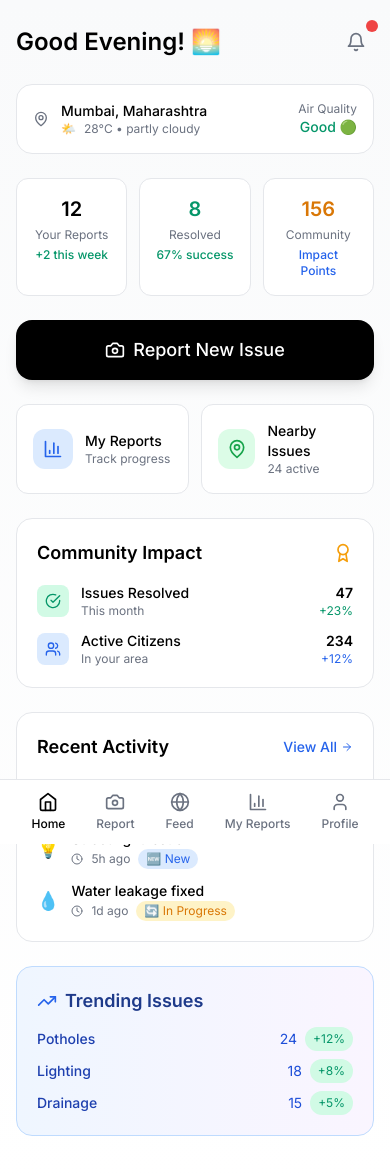
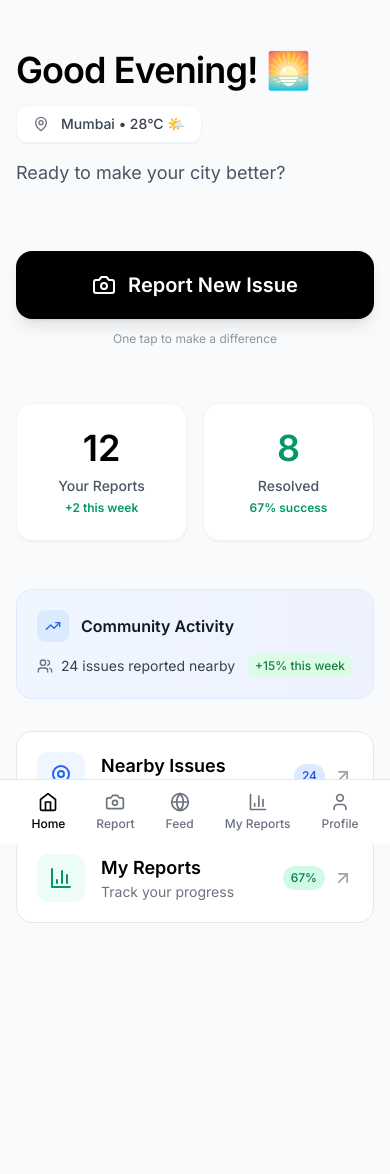
Before and after one commit to vaibhav555s/CivicConnect, a React (Vite) app: page / in a window 390 px wide. Shown: the top 1174 px of the page. After the commit the page ends 1083 px from the top, so only its background shows below. Built offline with nearby package versions, Linux system fonts and the light colour scheme.

Commit message:
Refactor MobileHome component for improved UI and animations, removing unused code and enhancing layout

```diff
--- a/src/components/MobileHome.tsx
+++ b/src/components/MobileHome.tsx
@@ -1,20 +1,11 @@
 import React, { useState, useEffect } from "react";
 import {
-  Plus,
+  Camera,
+  MapPin,
+  BarChart3,
+  ArrowUpRight,
   TrendingUp,
-  MapPin,
-  Camera,
-  Cloud,
-  Sun,
-  CloudRain,
-  BarChart3,
   Users,
-  Clock,
-  CheckCircle,
-  AlertCircle,
-  ArrowRight,
-  Bell,
-  Award,
 } from "lucide-react";
 
 interface WeatherData {
@@ -33,7 +24,6 @@ const MobileHome: React.FC<MobileHomeProps> = ({ onNavigate }) => {
   const [weather, setWeather] = useState<WeatherData | null>(null);
   const [loading, setLoading] = useState(true);
 
-  // Dynamic greeting based on time
   const getTimeBasedGreeting = () => {
     const hour = new Date().getHours();
     if (hour >= 5 && hour < 12) return "Good Morning! ☀️";
@@ -42,42 +32,9 @@ const MobileHome: React.FC<MobileHomeProps> = ({ onNavigate }) => {
     return "Good Night! 🌙";
   };
 
-  // Mock recent activity data
-  const recentActivity = [
-    {
-      id: 1,
-      type: "resolved",
-      title: "Pothole on MG Road",
-      time: "2h ago",
-      category: "🛣️",
-    },
-    {
-      id: 2,
-      type: "new",
-      title: "Street light issue",
-      time: "5h ago",
-      category: "💡",
-    },
-    {
-      id: 3,
-      type: "progress",
-      title: "Water leakage fixed",
-      time: "1d ago",
-      category: "💧",
-    },
-  ];
-
-  // Mock trending issues
-  const trendingIssues = [
-    { issue: "Potholes", count: 24, trend: "+12%" },
-    { issue: "Lighting", count: 18, trend: "+8%" },
-    { issue: "Drainage", count: 15, trend: "+5%" },
-  ];
-
   const fetchLocationAndWeather = async () => {
     try {
       setLoading(true);
-      // Simulate realistic loading time
       await new Promise((resolve) => setTimeout(resolve, 1200));
 
       const mockWeatherData: WeatherData = {
@@ -100,246 +57,206 @@ const MobileHome: React.FC<MobileHomeProps> = ({ onNavigate }) => {
   }, []);
 
   return (
-    <section className="px-4 pt-6 pb-12 bg-gradient-to-b from-subtle to-surface min-h-screen">
-      <div className="max-w-lg mx-auto">
-        {/* Header with Notification */}
-        <div className="flex items-center justify-between mb-6">
-          <div className="flex-1">
-            <h1 className="text-2xl font-semibold text-accent">
+    <section className="px-4 pt-12 pb-20 bg-gray-50 min-h-screen">
+      <div className="max-w-sm mx-auto">
+        {/* Header with subtle animation */}
+        <div className="mb-16 animate-fade-in">
+          <h1 className="text-4xl font-bold text-black mb-3 tracking-tight leading-tight">
             {getTimeBasedGreeting()}
           </h1>
-          </div>
-          <button className="p-2 hover:bg-surface rounded-xl transition-colors relative">
-            <Bell className="w-5 h-5 text-text-secondary" />
-            <div className="absolute -top-1 -right-1 w-3 h-3 bg-red-500 rounded-full"></div>
-          </button>
-        </div>
 
-        {/* Location & Weather Context */}
+          {/* Location Card - Clean but present */}
           {!loading && weather && (
-          <div className="bg-surface border border-borders rounded-2xl p-4 mb-6">
-            <div className="flex items-center justify-between">
-              <div className="flex items-center space-x-3">
-                <MapPin className="w-4 h-4 text-text-secondary" />
-                <div>
-                  <div className="font-medium text-accent text-sm">
-                    {weather.city}, {weather.state}
-                  </div>
-                  <div className="flex items-center space-x-2 text-xs text-text-secondary">
-                    <span>{weather.icon}</span>
-                    <span>
-                      {weather.temperature}°C • {weather.condition}
+            <div className="inline-flex items-center space-x-3 bg-white rounded-xl px-4 py-2 shadow-sm border border-gray-100 animate-slide-up">
+              <MapPin className="w-4 h-4 text-gray-500" />
+              <span className="text-sm font-medium text-gray-700">
+                {weather.city} • {weather.temperature}°C {weather.icon}
               </span>
-                  </div>
-                </div>
-              </div>
-              <div className="text-right">
-                <div className="text-xs text-text-secondary">Air Quality</div>
-                <div className="text-sm font-medium text-emerald-600">
-                  Good 🟢
-                </div>
-              </div>
-            </div>
             </div>
           )}
 
-        {/* Loading state */}
           {loading && (
-          <div className="bg-surface border border-borders rounded-2xl p-4 mb-6">
-            <div className="flex items-center space-x-3">
-              <div className="w-4 h-4 animate-pulse bg-gray-300 rounded"></div>
-              <div className="flex-1">
-                <div className="h-4 bg-gray-200 rounded animate-pulse mb-2"></div>
-                <div className="h-3 bg-gray-100 rounded animate-pulse w-2/3"></div>
-              </div>
-            </div>
+            <div className="inline-flex items-center space-x-3 bg-white rounded-xl px-4 py-2 shadow-sm border border-gray-100">
+              <div className="w-4 h-4 bg-gray-300 rounded-full animate-pulse"></div>
+              <span className="text-sm text-gray-500">Getting location...</span>
             </div>
           )}
 
-        {/* Impact Stats - Enhanced */}
-        <div className="grid grid-cols-3 gap-3 mb-6">
-          <div className="bg-surface border border-borders rounded-xl p-4 text-center card-hover">
-            <div className="text-xl font-semibold text-accent mb-1">12</div>
-            <div className="text-xs text-text-secondary">Your Reports</div>
-            <div className="text-xs text-emerald-600 font-medium mt-1">
+          <p className="text-gray-600 text-lg mt-4">
+            Ready to make your city better?
+          </p>
+        </div>
+
+        {/* Hero Button with micro-interaction */}
+        <div className="mb-14 animate-fade-in-delay">
+          <button
+            onClick={() => onNavigate("report")}
+            className="group w-full bg-black text-white py-5 rounded-2xl text-xl font-semibold hover:bg-gray-900 transition-all duration-300 active:scale-95 shadow-lg hover:shadow-xl"
+          >
+            <div className="flex items-center justify-center space-x-3">
+              <Camera className="w-6 h-6 group-hover:rotate-12 transition-transform duration-300" />
+              <span>Report New Issue</span>
+            </div>
+          </button>
+
+          {/* Subtle hint */}
+          <p className="text-center text-xs text-gray-500 mt-3 opacity-75">
+            One tap to make a difference
+          </p>
+        </div>
+
+        {/* Enhanced Stats with better visual weight */}
+        <div className="grid grid-cols-2 gap-4 mb-12 animate-fade-in-delay-2">
+          <div className="bg-white rounded-2xl p-6 text-center shadow-sm border border-gray-100 hover:shadow-md transition-shadow duration-300">
+            <div className="text-4xl font-black text-black mb-2 hover:scale-110 transition-transform duration-300 cursor-default">
+              12
+            </div>
+            <div className="text-sm text-gray-600 font-medium">
+              Your Reports
+            </div>
+            <div className="text-xs text-emerald-600 font-semibold mt-1">
               +2 this week
             </div>
           </div>
-          <div className="bg-surface border border-borders rounded-xl p-4 text-center card-hover">
-            <div className="text-xl font-semibold text-emerald-600 mb-1">8</div>
-            <div className="text-xs text-text-secondary">Resolved</div>
-            <div className="text-xs text-emerald-600 font-medium mt-1">
+
+          <div className="bg-white rounded-2xl p-6 text-center shadow-sm border border-gray-100 hover:shadow-md transition-shadow duration-300">
+            <div className="text-4xl font-black text-emerald-600 mb-2 hover:scale-110 transition-transform duration-300 cursor-default">
+              8
+            </div>
+            <div className="text-sm text-gray-600 font-medium">Resolved</div>
+            <div className="text-xs text-emerald-600 font-semibold mt-1">
               67% success
-            </div>
-          </div>
-          <div className="bg-surface border border-borders rounded-xl p-4 text-center card-hover">
-            <div className="text-xl font-semibold text-amber-600 mb-1">156</div>
-            <div className="text-xs text-text-secondary">Community</div>
-            <div className="text-xs text-blue-600 font-medium mt-1">
-              Impact Points
             </div>
           </div>
         </div>
 
-        {/* Primary Action Button */}
+        {/* Community Insight - Adds visual interest */}
+        <div className="bg-gradient-to-r from-blue-50 to-indigo-50 rounded-2xl p-5 mb-8 border border-blue-100 animate-fade-in-delay-3">
+          <div className="flex items-center space-x-3 mb-3">
+            <div className="w-8 h-8 bg-blue-100 rounded-lg flex items-center justify-center">
+              <TrendingUp className="w-4 h-4 text-blue-600" />
+            </div>
+            <h3 className="font-semibold text-gray-900">Community Activity</h3>
+          </div>
+          <div className="flex items-center justify-between">
+            <div className="flex items-center space-x-2">
+              <Users className="w-4 h-4 text-gray-500" />
+              <span className="text-sm text-gray-700">
+                24 issues reported nearby
+              </span>
+            </div>
+            <span className="text-xs bg-green-100 text-green-700 px-2 py-1 rounded-full font-medium">
+              +15% this week
+            </span>
+          </div>
+        </div>
+
+        {/* Action Cards - Better visual hierarchy */}
+        <div className="space-y-3 animate-fade-in-delay-4">
           <button
-          onClick={() => onNavigate("report")}
-          className="w-full btn-primary py-4 rounded-2xl text-lg mb-6 flex items-center justify-center space-x-2 shadow-lg hover:shadow-xl transition-shadow"
+            onClick={() => onNavigate("feed")}
+            className="w-full bg-white border border-gray-200 rounded-2xl p-5 hover:border-black hover:shadow-lg transition-all duration-300 group"
           >
-          <Camera className="w-5 h-5" />
-          <span>Report New Issue</span>
+            <div className="flex items-center justify-between">
+              <div className="flex items-center space-x-4">
+                <div className="w-12 h-12 bg-blue-50 rounded-xl flex items-center justify-center group-hover:bg-blue-100 transition-colors duration-300">
+                  <MapPin className="w-6 h-6 text-blue-600" />
+                </div>
+                <div className="text-left">
+                  <div className="text-lg font-semibold text-black">
+                    Nearby Issues
+                  </div>
+                  <div className="text-sm text-gray-500">
+                    Explore your community
+                  </div>
+                </div>
+              </div>
+              <div className="flex items-center space-x-2">
+                <span className="text-xs bg-blue-100 text-blue-700 px-2 py-1 rounded-full font-medium">
+                  24
+                </span>
+                <ArrowUpRight className="w-5 h-5 text-gray-400 group-hover:text-black group-hover:translate-x-0.5 group-hover:-translate-y-0.5 transition-all duration-300" />
+              </div>
+            </div>
           </button>
 
-        {/* Quick Actions Grid */}
-        <div className="grid grid-cols-2 gap-3 mb-6">
           <button
             onClick={() => onNavigate("reports")}
-            className="bg-surface border border-borders rounded-xl p-4 card-hover flex items-center space-x-3"
+            className="w-full bg-white border border-gray-200 rounded-2xl p-5 hover:border-black hover:shadow-lg transition-all duration-300 group"
           >
-            <div className="w-10 h-10 bg-blue-100 rounded-xl flex items-center justify-center">
-              <BarChart3 className="w-5 h-5 text-blue-600" />
+            <div className="flex items-center justify-between">
+              <div className="flex items-center space-x-4">
+                <div className="w-12 h-12 bg-emerald-50 rounded-xl flex items-center justify-center group-hover:bg-emerald-100 transition-colors duration-300">
+                  <BarChart3 className="w-6 h-6 text-emerald-600" />
                 </div>
                 <div className="text-left">
-              <div className="text-sm font-medium text-accent">My Reports</div>
-              <div className="text-xs text-text-secondary">Track progress</div>
+                  <div className="text-lg font-semibold text-black">
+                    My Reports
                   </div>
-          </button>
-          <button
-            onClick={() => onNavigate("feed")}
-            className="bg-surface border border-borders rounded-xl p-4 card-hover flex items-center space-x-3"
-          >
-            <div className="w-10 h-10 bg-green-100 rounded-xl flex items-center justify-center">
-              <MapPin className="w-5 h-5 text-green-600" />
+                  <div className="text-sm text-gray-500">
+                    Track your progress
                   </div>
-            <div className="text-left">
-              <div className="text-sm font-medium text-accent">
-                Nearby Issues
                 </div>
-              <div className="text-xs text-text-secondary">24 active</div>
+              </div>
+              <div className="flex items-center space-x-2">
+                <span className="text-xs bg-emerald-100 text-emerald-700 px-2 py-1 rounded-full font-medium">
+                  67%
+                </span>
+                <ArrowUpRight className="w-5 h-5 text-gray-400 group-hover:text-black group-hover:translate-x-0.5 group-hover:-translate-y-0.5 transition-all duration-300" />
+              </div>
             </div>
           </button>
         </div>
-
-        {/* Community Impact Section */}
-        <div className="bg-surface border border-borders rounded-2xl p-5 mb-6">
-          <div className="flex items-center justify-between mb-4">
-            <h3 className="text-lg font-semibold text-accent">
-              Community Impact
-            </h3>
-            <Award className="w-5 h-5 text-amber-500" />
-          </div>
-          <div className="space-y-3">
-            <div className="flex items-center justify-between">
-              <div className="flex items-center space-x-3">
-                <div className="w-8 h-8 bg-emerald-100 rounded-lg flex items-center justify-center">
-                  <CheckCircle className="w-4 h-4 text-emerald-600" />
-                </div>
-                <div>
-                  <div className="text-sm font-medium text-accent">
-                    Issues Resolved
-                  </div>
-                  <div className="text-xs text-text-secondary">This month</div>
-                </div>
-              </div>
-              <div className="text-right">
-                <div className="text-sm font-semibold text-accent">47</div>
-                <div className="text-xs text-emerald-600">+23%</div>
-              </div>
-            </div>
-            <div className="flex items-center justify-between">
-              <div className="flex items-center space-x-3">
-                <div className="w-8 h-8 bg-blue-100 rounded-lg flex items-center justify-center">
-                  <Users className="w-4 h-4 text-blue-600" />
-                </div>
-                <div>
-                  <div className="text-sm font-medium text-accent">
-                    Active Citizens
-                  </div>
-                  <div className="text-xs text-text-secondary">
-                    In your area
-                  </div>
-                </div>
-              </div>
-              <div className="text-right">
-                <div className="text-sm font-semibold text-accent">234</div>
-                <div className="text-xs text-blue-600">+12%</div>
-              </div>
-            </div>
-          </div>
       </div>
 
-        {/* Recent Activity */}
-        <div className="bg-surface border border-borders rounded-2xl p-5 mb-6">
-          <div className="flex items-center justify-between mb-4">
-            <h3 className="text-lg font-semibold text-accent">
-              Recent Activity
-            </h3>
-            <button
-              onClick={() => onNavigate("feed")}
-              className="text-sm text-blue-600 font-medium flex items-center space-x-1"
-            >
-              <span>View All</span>
-              <ArrowRight className="w-3 h-3" />
-            </button>
-          </div>
-          <div className="space-y-3">
-            {recentActivity.map((activity) => (
-              <div key={activity.id} className="flex items-center space-x-3">
-                <div className="text-lg">{activity.category}</div>
-                <div className="flex-1">
-                  <div className="text-sm font-medium text-accent">
-                    {activity.title}
-                  </div>
-                  <div className="text-xs text-text-secondary flex items-center space-x-2">
-                    <Clock className="w-3 h-3" />
-                    <span>{activity.time}</span>
-                    <span
-                      className={`px-2 py-0.5 rounded-full text-xs ${
-                        activity.type === "resolved"
-                          ? "bg-emerald-100 text-emerald-600"
-                          : activity.type === "new"
-                          ? "bg-blue-100 text-blue-600"
-                          : "bg-amber-100 text-amber-600"
-                      }`}
-                    >
-                      {activity.type === "resolved"
-                        ? "✅ Resolved"
-                        : activity.type === "new"
-                        ? "🆕 New"
-                        : "🔄 In Progress"}
-                    </span>
-                  </div>
-                </div>
-              </div>
-            ))}
-          </div>
-        </div>
+      {/* Custom CSS for animations */}
+      <style jsx>{`
+        @keyframes fade-in {
+          from {
+            opacity: 0;
+            transform: translateY(20px);
+          }
+          to {
+            opacity: 1;
+            transform: translateY(0);
+          }
+        }
 
-        {/* Trending Issues Insight */}
-        <div className="bg-gradient-to-r from-blue-50 to-purple-50 border border-blue-200 rounded-2xl p-5">
-          <div className="flex items-center space-x-2 mb-3">
-            <TrendingUp className="w-5 h-5 text-blue-600" />
-            <h3 className="text-lg font-semibold text-blue-900">
-              Trending Issues
-            </h3>
-          </div>
-          <div className="space-y-2">
-            {trendingIssues.map((issue, index) => (
-              <div key={index} className="flex items-center justify-between">
-                <div className="text-sm font-medium text-blue-800">
-                  {issue.issue}
-                </div>
-                <div className="flex items-center space-x-2">
-                  <span className="text-sm text-blue-700">{issue.count}</span>
-                  <span className="text-xs text-emerald-600 bg-emerald-100 px-2 py-1 rounded-full">
-                    {issue.trend}
-                  </span>
-                </div>
-              </div>
-            ))}
-          </div>
-        </div>
-      </div>
+        @keyframes slide-up {
+          from {
+            opacity: 0;
+            transform: translateY(10px);
+          }
+          to {
+            opacity: 1;
+            transform: translateY(0);
+          }
+        }
+
+        .animate-fade-in {
+          animation: fade-in 0.6s ease-out;
+        }
+
+        .animate-fade-in-delay {
+          animation: fade-in 0.6s ease-out 0.1s both;
+        }
+
+        .animate-fade-in-delay-2 {
+          animation: fade-in 0.6s ease-out 0.2s both;
+        }
+
+        .animate-fade-in-delay-3 {
+          animation: fade-in 0.6s ease-out 0.3s both;
+        }
+
+        .animate-fade-in-delay-4 {
+          animation: fade-in 0.6s ease-out 0.4s both;
+        }
+
+        .animate-slide-up {
+          animation: slide-up 0.4s ease-out 0.2s both;
+        }
+      `}</style>
     </section>
   );
 };
```
Lines whose indentation alone changed are shown as unchanged.
